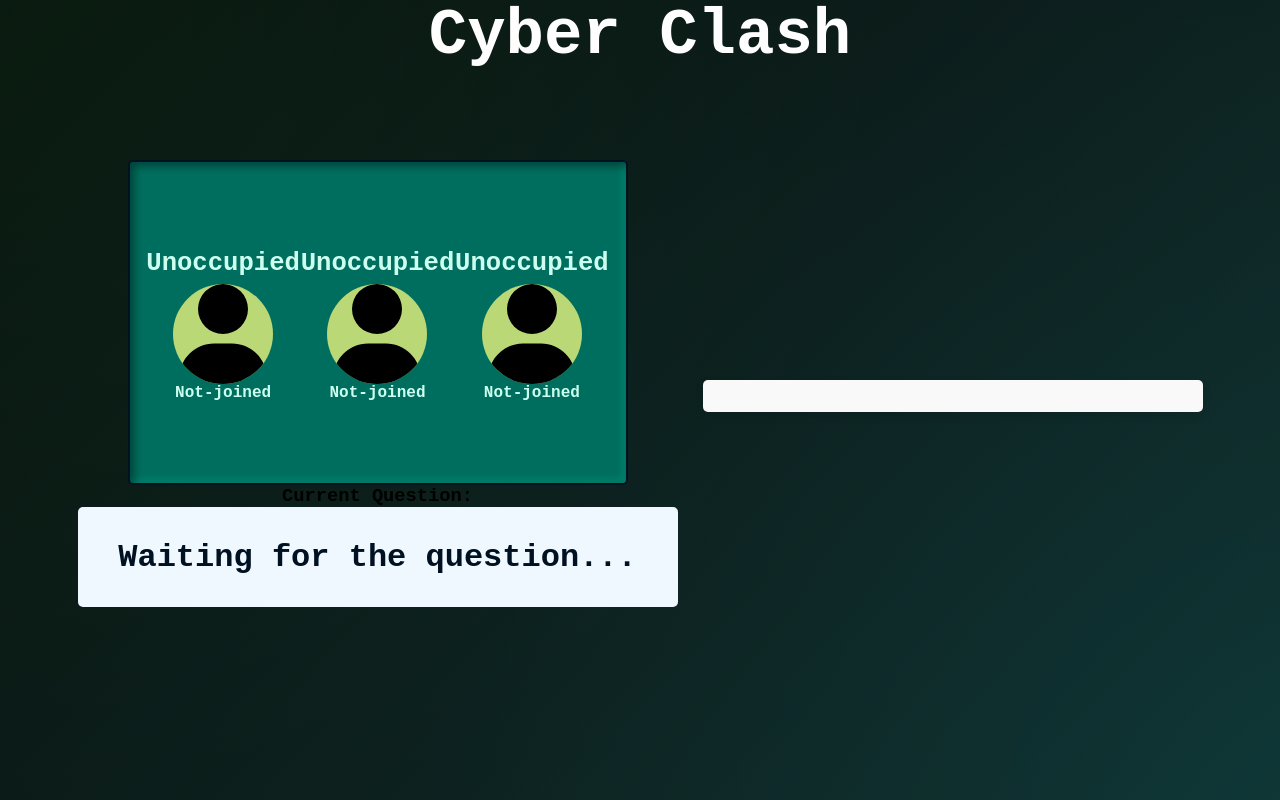
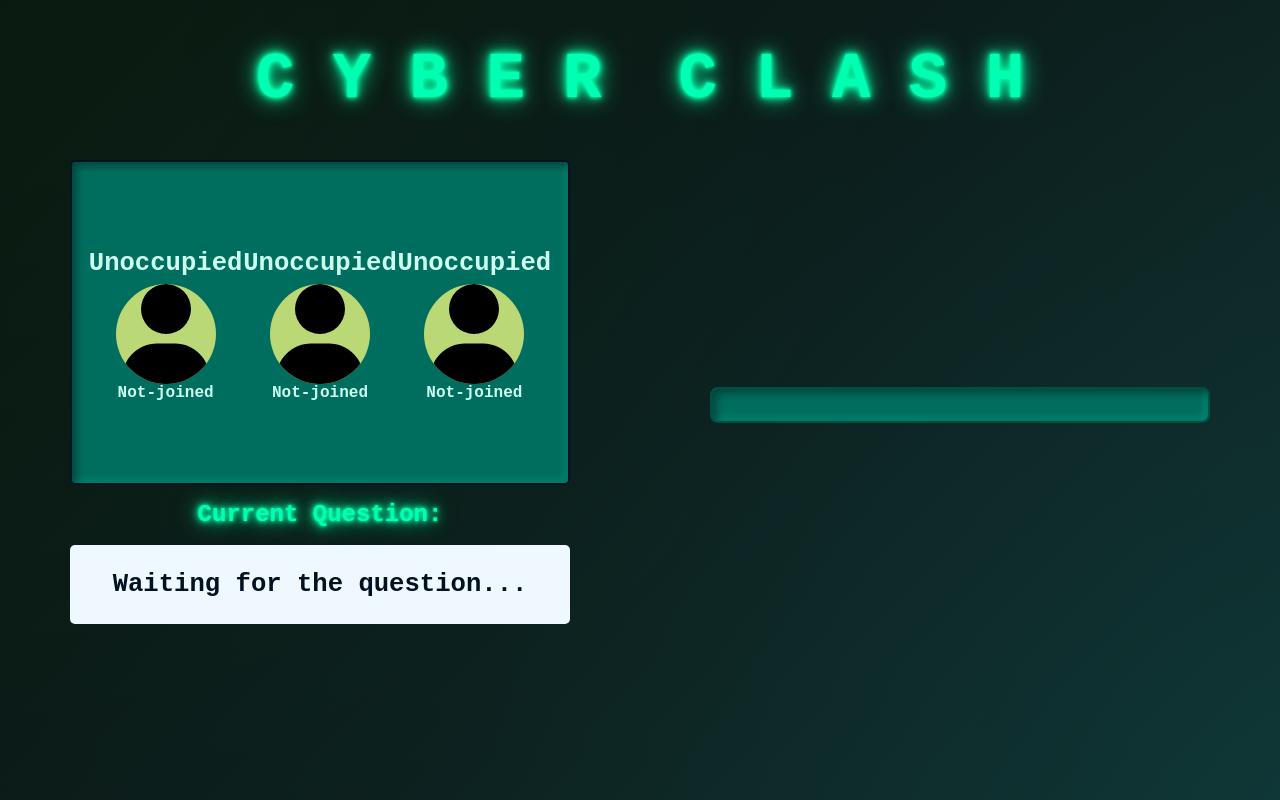
Before and after one commit to dave-sommerville/kahoot-but-not, a website: page public/viewing/index.html in a window 1280 px wide. Drawn offline with nearby package versions, Linux system fonts and the light colour scheme; no server answers.

Commit message:
Viewing styling generally finished

```diff
--- a/public/css/style.css
+++ b/public/css/style.css
@@ -4,13 +4,6 @@
   Roots
 <-----------------------------------------------------------*/
 /*
-- Change question selection to a click control
-- No-select on question screens
-- Choose a name
-- Choose a color pallet
-- Add colours into elements
-- List formatting
-- Spacing and centering player display elements
 
 */
 :root {
@@ -38,7 +31,9 @@
 .flex {
   display: flex;
 }
-
+.f-col.one {
+  flex: 1;
+}
 .f-col {
   display: flex;
   flex-direction: column;
@@ -115,9 +110,81 @@ body {
 
 header {
   height: 20svh;
+  line-height: 20svh;
   font-size: 2rem;
-  color: #fefefe;
+  color: #00d2ff;
   text-align: center;
+}
+
+h3 {
+  height: 60px;
+  line-height: 60px;
+  font-size: 1.5rem;
+}
+.typewriter span {
+  opacity: 0;
+  display: inline-block;
+  animation: typeIn 0.5s forwards;
+}
+
+/* Stagger animation delay using nth-child */
+.typewriter span:nth-child(1)  { animation-delay: 0s; }
+.typewriter span:nth-child(2)  { animation-delay: 0.15s; }
+.typewriter span:nth-child(3)  { animation-delay: 0.3s; }
+.typewriter span:nth-child(4)  { animation-delay: 0.45s; }
+.typewriter span:nth-child(5)  { animation-delay: 0.6s; }
+.typewriter span:nth-child(6)  { animation-delay: 0.75s; }
+.typewriter span:nth-child(7)  { animation-delay: 0.9s; }
+.typewriter span:nth-child(8)  { animation-delay: 1.05s; }
+.typewriter span:nth-child(9)  { animation-delay: 1.2s; }
+.typewriter span:nth-child(10)  { animation-delay: 1.35s; }
+.typewriter span:nth-child(11)  { animation-delay: 1.5s; }
+
+/* Add more as needed... */
+
+@keyframes typeIn {
+  to {
+    opacity: 1;
+    transform: translateY(0);
+  }
+  from {
+    opacity: 0;
+    transform: translateY(0.2em);
+  }
+}
+
+.glow-text {
+  color: #00ffb3;
+  text-shadow:
+    0 0 5px #00ffb3,
+    0 0 10px #00ffb3,
+    0 0 20px #00ffb3,
+    0 0 40px #00ffb3;
+  animation: glowPulse 2s ease-in-out infinite;
+}
+
+@keyframes glowPulse {
+  0% {
+    text-shadow:
+      0 0 5px #00ffb3,
+      0 0 10px #00ffb3,
+      0 0 20px #00ffb3,
+      0 0 40px #00ffb3;
+  }
+  50% {
+    text-shadow:
+      0 0 3px #00ffaa,
+      0 0 6px #00ffaa,
+      0 0 12px #00ffaa,
+      0 0 24px #00ffaa;
+  }
+  100% {
+    text-shadow:
+      0 0 5px #00ffb3,
+      0 0 10px #00ffb3,
+      0 0 20px #00ffb3,
+      0 0 40px #00ffb3;
+  }
 }
 
 .btn-3d {
@@ -125,10 +192,10 @@ header {
   font-size: 16px;
   color: #fff;
   background: linear-gradient(to bottom, #4a90e2, #357ABD);
-  border: 2px solid #2c5aa0;
+  border: 2px solid #6e0010;
   border-radius: 8px;
   box-shadow:
-    4px 4px 0 #1a3d70,   /* Outer shadow for depth */
+    4px 4px 0 #6e0010,   /* Outer shadow for depth */
     inset 2px 2px 4px rgba(255, 255, 255, 0.3),  /* Light top-left */
     inset -2px -2px 4px rgba(0, 0, 0, 0.2);      /* Shadow bottom-right */
   transition: all 0.15s ease-in-out;
@@ -203,9 +270,6 @@ Admin/Viewing
 .high-scores {
   width: min(100% - 30px, 500px);
   padding: 1rem 2rem;
-  background: #f9f9f9;
-  border-radius: var(--app-border-rad);
-  box-shadow: 0 4px 10px rgba(0,0,0,0.1);
   img {
     width: 40px;
     height: 40px;
@@ -280,15 +344,16 @@ Game Play
   align-items: center;
 }
 .question-wrapper {
-  width: 600px;
-  height: 100px;
+  width: min(100% - 30px, 500px);
+  height: fit-content;
   background-color: aliceblue;
   border-radius: var(--app-border-rad);
   color: #012;
-  font-size: 2rem;
+  font-size: 1.6rem;
   justify-content: center;
   align-items: center;
   margin-bottom: var(--app-spacing);
+  padding: var(--app-spacing);
 }
 .multiple-choice-wrapper, .true-false-wrapper{
   width: 800px;
--- a/public/viewing/index.html
+++ b/public/viewing/index.html
@@ -22,15 +22,27 @@
 </head>
 <body class="no-select">
   <header>
-    <h1>Cyber Clash</h1>
+    <h1 class="typewriter glow-text">
+      <span>C</span>
+      <span>Y</span>
+      <span>B</span>
+      <span>E</span>
+      <span>R</span>
+      <span> </span>
+      <span>C</span>
+      <span>L</span>
+      <span>A</span>
+      <span>S</span>
+      <span>H</span>
+    </h1>
   </header>
-  <main class="flex center gap">
+  <main class="flex one center">
     <!--
       Lobby will hold placeholders for participants when game is not running. As users join it will update the chosen
       avatar and user name. Once three users have joined (or at least one) the admin can start the game.
       I think we should leave the game control only on the admin frontend.
     -->
-    <section class="f-col center">
+    <section class="f-col center one">
       <div class="lobby tech-inset flex sp-even">
         <div class="center f-col">
           <h4 class="player-one-status">Unoccupied</h4>
@@ -56,12 +68,14 @@
       </div>
     <!-- </section>
     <section class="question-display-viewing f-col"> -->
-      <h3>Current Question:</h3>
+      <h3 class="glow-text">Current Question:</h3>
       <div class="question-wrapper flex">
         <p id="question-text">Waiting for the question...</p>
       </div>
     </section>
-    <section class="high-scores f-col" id="leaderboard">
+    <section class="f-col center one">
+      <div class="tech-inset high-scores f-col" id="leaderboard">
+      </div>
     </section>
   </main>
 </body>
```
